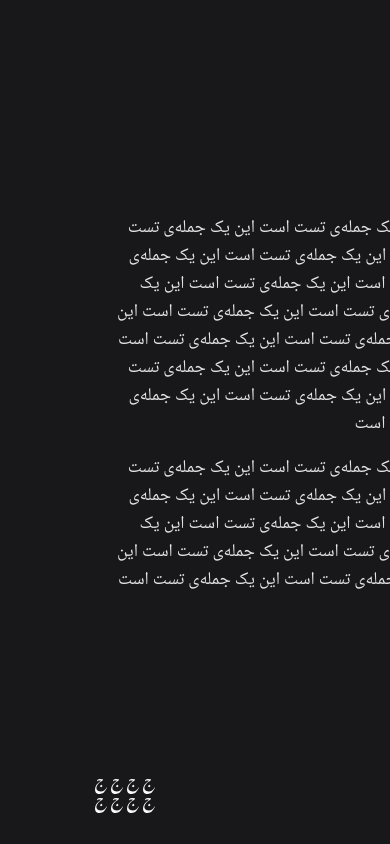
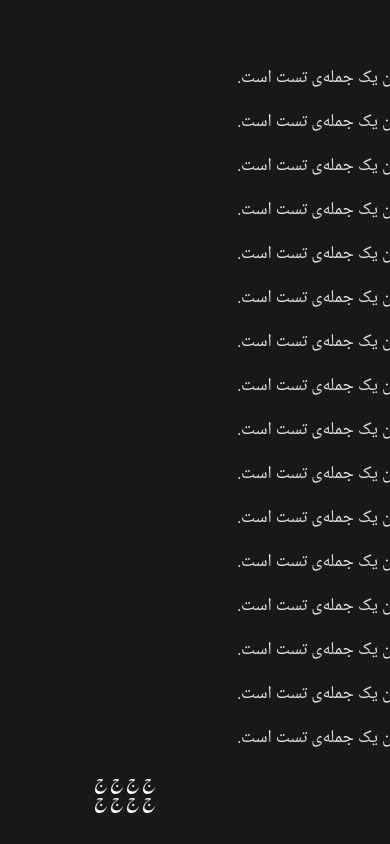
Before and after one commit to PHELAT/jomleha.social, a Next.js app: page / in a window 390 px wide. Built offline with nearby package versions, Linux system fonts and the light colour scheme.

Commit message:
Change layout  for better responsivity

```diff
--- /dev/null
+++ b/src/components/jomleha.tsx
@@ -0,0 +1,36 @@
+import Link from "next/link";
+
+export type Jomleh = {
+    id: number,
+    jomleh: string
+}
+
+export interface JomlehaProps {
+    content: Jomleh[]
+}
+
+export default function Jomleha(props: JomlehaProps) {
+    return (
+        <>
+            <main className="w-full h-full overflow-y-auto px-8 md:px-24 lg:px-48 pt-16 pb-16">
+                <div className="flex flex-col gap-4">
+                    {parseContent(props.content)}
+                </div>
+            </main>
+        </>
+    )
+}
+
+const parseContent = (content: Jomleh[]) => {
+    let elements: JSX.Element[] = []
+    content.forEach(element => {
+        elements.push(
+            <div className="border-r-2 border-stone-500 rounded border-dotted pr-4">
+                <Link href={`/jomleh/${element.id}`}>
+                    <p className="zer hover:underline">{element.jomleh}</p>
+                </Link>
+            </div>
+        );
+    })
+    return elements;
+}
--- a/src/pages/index.tsx
+++ b/src/pages/index.tsx
@@ -1,40 +1,30 @@
-import Footer from '@/components/footer'
-import NavBar from '@/components/navbar'
-import Head from 'next/head'
-import Link from 'next/link'
+import Footer from '@/components/footer';
+import { Jomleh, JomlehaProps } from '@/components/jomleha';
+import Jomleha from '@/components/jomleha';
+import Head from 'next/head';
+import { GetServerSideProps, InferGetServerSidePropsType } from 'next';
 
-function Jomleh(id: number) {
-  return (
-    <>
-      <Link href={`/jomleh/${id}`}>
-        <p className='zer hover:underline'>این یک جمله‌ی تست است این یک جمله‌ی تست است این یک جمله‌ی تست است این یک جمله‌ی تست است این یک جمله‌ی تست است این یک جمله‌ی تست است این یک جمله‌ی تست است این یک جمله‌ی تست است این یک جمله‌ی تست است این یک جمله‌ی تست است این یک جمله‌ی تست است این یک جمله‌ی تست است این یک جمله‌ی تست است </p>
-      </Link>
-    </>
-  )
+export const getServerSideProps: GetServerSideProps = async (context) => {
+  const sampleData: Jomleh[] = []
+  for (let i = 0; i < 30; i++) {
+    sampleData.push(
+      {
+        id: i,
+        jomleh: "این یک جمله‌ی تست است."
+      }
+    );
+  }
+  const pageProps: JomlehaProps = {
+    content: sampleData
+  }
+  return {
+    props: {
+      pageProps,
+    }
+  }
 }
 
-function Scroll() {
-  const content = () => {
-    const items = [];
-    for (let i = 0; i < 10; i++) {
-      items.push(Jomleh(i));
-    }
-    return items;
-  }
-  return (
-    <>
-      <main className='w-full flex items-center justify-center px-8 lg:px-16 pt-8'>
-        <div className='max-w-full md:max-w-md lg:max-w-xl max-h-96 overflow-y-auto'>
-          <div className='flex flex-col gap-y-4'>
-            {content()}
-          </div>
-        </div>
-      </main>
-    </>
-  )
-}
-
-export default function Home() {
+export default function Home({ pageProps }: InferGetServerSidePropsType<typeof getServerSideProps>) {
   return (
     <>
       <Head>
@@ -42,8 +32,7 @@ export default function Home() {
         <meta name="description" content="Jomleha" />
       </Head>
       <div className='flex flex-col h-screen justify-between'>
-        <NavBar />
-        <Scroll />
+        <Jomleha {...pageProps} />
         <Footer />
       </div>
     </>
--- a/src/styles/globals.css
+++ b/src/styles/globals.css
@@ -13,4 +13,5 @@
     font-family: 'Noto Naskh Arabic', serif;
     @apply text-zinc-200;
     @apply text-lg;
+    @apply inline;
 }
```
